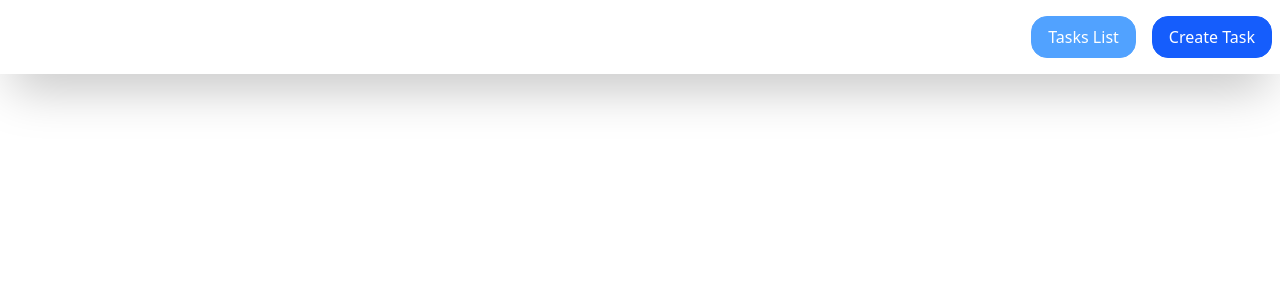
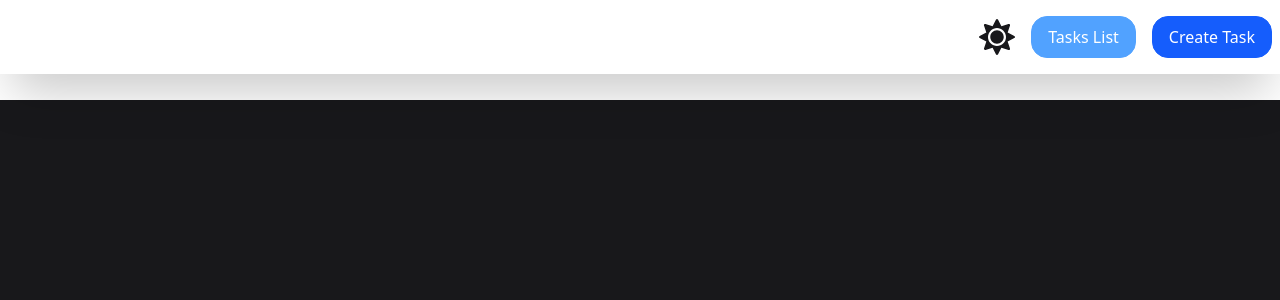
Before and after one commit to martinvega2003/redux-toolkit, a React (Vite) app in the folder client/: page / in a window 1280 px wide. Shown: the top 300 px of the page. Built offline with nearby package versions, Linux system fonts and the light colour scheme.

Commit message:
Create and test a ThemeMode context to toggle between dark and light mode

```diff
--- a/client/src/App.jsx
+++ b/client/src/App.jsx
@@ -2,15 +2,18 @@ import React from 'react'
 import { useSelector, useDispatch } from 'react-redux' // useSelector is used to select values from the state, useDispatch is used to execute actions on the state
 import TaskForm from './components/TaskForm.jsx'
 import TasksList from './components/TasksList.jsx'
+import Navbar from './components/Navbar.jsx'
+import { ThemeModeProvider } from './context/themeModeContext.jsx'
 
 //react-router-dom:
 import { BrowserRouter, Routes, Route } from "react-router-dom"
-import Navbar from './components/Navbar.jsx'
 
 const App = () => {
   const taskState = useSelector(state => state.tasks) // tasks is the name assigned to taskReducer in store.js
   console.log(taskState)
   return ( // Wrap the App with the redux Provider and pass the store as prop
+    <ThemeModeProvider>
+      <div className="dark:bg-zinc-900 text-black dark:text-white h-screen">
         <BrowserRouter>
           <Navbar />
           <Routes>
@@ -19,6 +22,8 @@ const App = () => {
             <Route path='/edit-task/:id' element={<TaskForm />} />
           </Routes>
         </BrowserRouter>
+      </div>
+    </ThemeModeProvider>
   )
 }
 
--- a/client/src/components/Navbar.jsx
+++ b/client/src/components/Navbar.jsx
@@ -1,9 +1,21 @@
-import React from 'react'
+import React, {useContext} from 'react'
 import { Link } from 'react-router-dom'
+import { FaSun, FaMoon } from 'react-icons/fa'
+import { ThemeModeContext } from '../context/themeModeContext.jsx'
 
 const Navbar = () => {
+
+  const { darkMode, setDarkMode } = useContext(ThemeModeContext);
+
   return (
     <div className='fixed top-0 bg-white w-full py-4 flex justify-end items-center shadow-2xl'>
+      <button
+        onClick={() => setDarkMode(!darkMode)}
+        className='mx-2 text-zinc-900 hover:text-blue-600 text-4xl transition duration-300 cursor-pointer hover:scale-110'
+      >
+        {darkMode ? <FaMoon /> : <FaSun />}
+      </button>
+
       <Link to='/' className='py-2 px-4 mx-2 text-center border border-blue-400 bg-blue-400 hover:bg-transparent text-white hover:text-blue-400 rounded-2xl transition duration-300'>
         Tasks List
       </Link>
--- /dev/null
+++ b/client/src/context/themeModeContext.jsx
@@ -0,0 +1,28 @@
+import React, { createContext, useState, useEffect } from 'react';
+
+export const ThemeModeContext = createContext();
+
+export const ThemeModeProvider = ({ children }) => {
+  const [darkMode, setDarkMode] = useState(false);
+
+  // Optionally, persist dark mode in localStorage
+  useEffect(() => {
+    const storedMode = localStorage.getItem('darkMode') === 'true';
+    setDarkMode(storedMode);
+  }, []);
+
+  useEffect(() => {
+    if (!darkMode) {
+      document.documentElement.dataset.theme = 'dark';
+    } else {
+      document.documentElement.dataset.theme = 'light';
+    }
+    localStorage.setItem('darkMode', darkMode);
+  }, [darkMode]);
+
+  return (
+    <ThemeModeContext.Provider value={{ darkMode, setDarkMode }}>
+      {children}
+    </ThemeModeContext.Provider>
+  );
+};
--- a/client/src/index.css
+++ b/client/src/index.css
@@ -1,4 +1,5 @@
 @import "tailwindcss";
+@variant dark (&:where([data-theme="dark"], [data-theme="dark"] *));
 
 body {
   padding-top: 100px;
```
Lines whose indentation alone changed are shown as unchanged.
